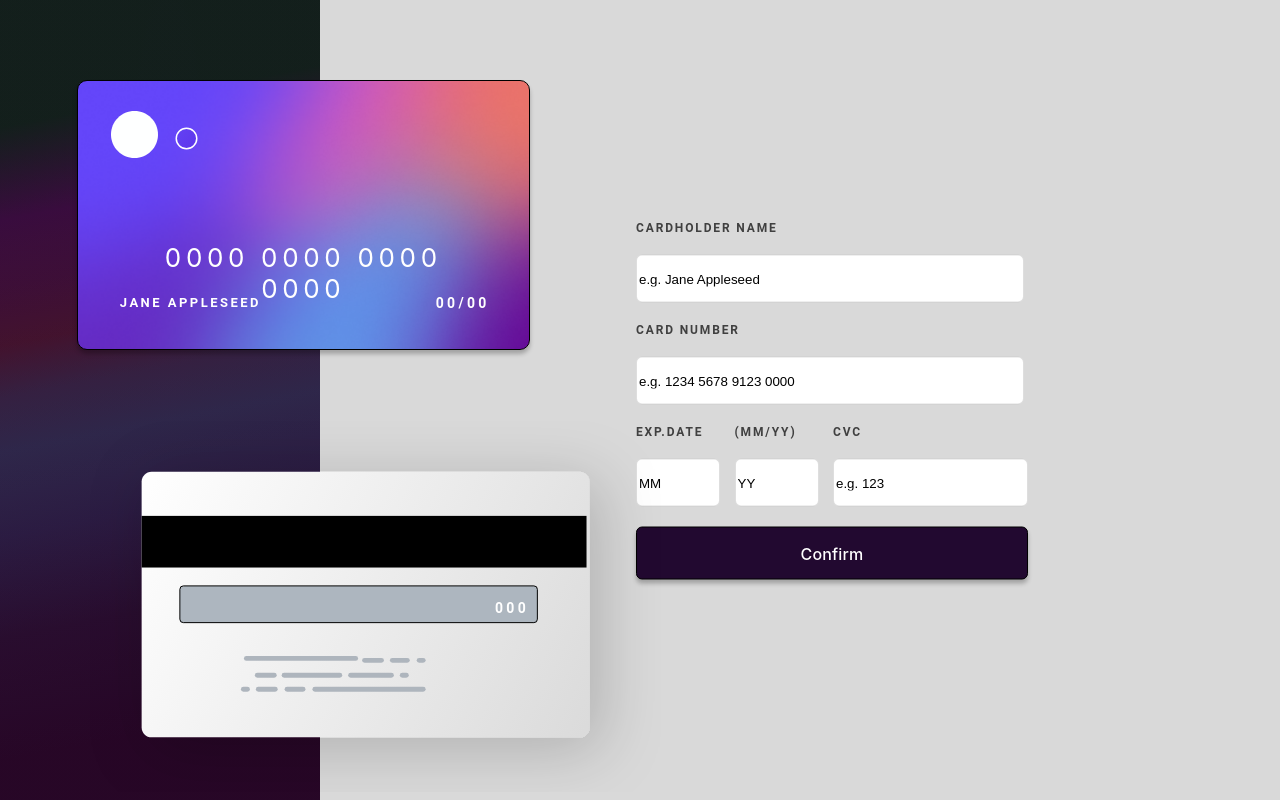
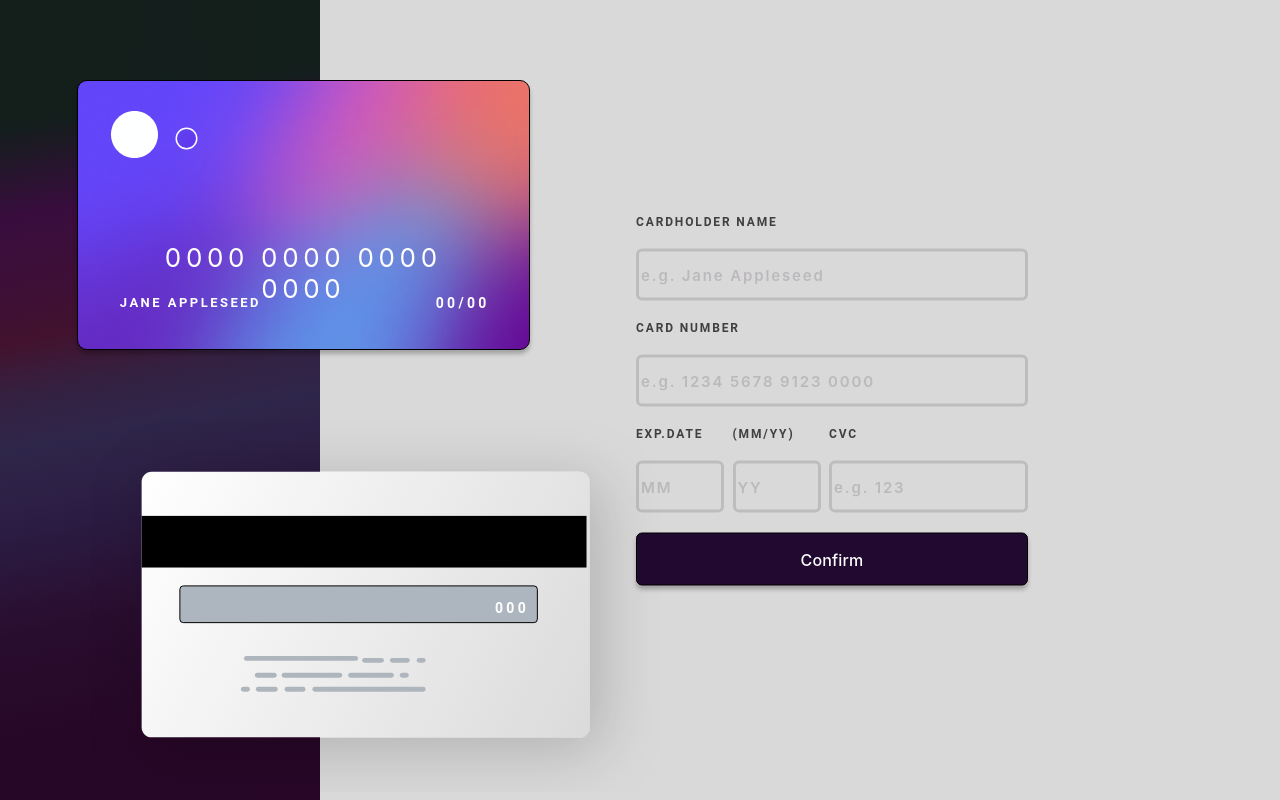
Before and after one commit to AJIT-KUMAR-PANDIT/credit-card-generator-in-react, a React (Create React App) app in the folder credit-debit-card/: page / in a window 1280 px wide. Built offline with nearby package versions, Linux system fonts and the light colour scheme.

Commit message:
v  1.3.3

```diff
--- a/credit-debit-card/src/components/Form/Form.css
+++ b/credit-debit-card/src/components/Form/Form.css
@@ -19,11 +19,23 @@
 .form-input {
   border-radius: 0.375rem;
   border: 1px solid rgba(0, 0, 0, 0.13);
-  background: #fff;
 
   width: 23.875rem;
   height: 2.75rem;
   flex-shrink: 0;
+
+  border-radius: 6px;
+  border: 3px solid rgba(0, 0, 0, 0.13);
+  background: #ffffff00;
+
+  /* text */
+  color: #bbb9bc;
+  font-family: Inter;
+  font-size: 15px;
+  font-style: normal;
+  font-weight: 600;
+  line-height: normal;
+  letter-spacing: 1.875px;
 }
 
 .Flx {
@@ -34,11 +46,23 @@
 .Flx1 {
   border-radius: 0.375rem;
   border: 1px solid rgba(0, 0, 0, 0.13);
-  background: #fff;
 
   width: 4.875rem;
   height: 2.75rem;
   flex-shrink: 0;
+
+  border-radius: 6px;
+  border: 3px solid rgba(0, 0, 0, 0.13);
+  background: #ffffff00;
+
+  /* text */
+  color: #bbb9bc;
+  font-family: Inter;
+  font-size: 15px;
+  font-style: normal;
+  font-weight: 600;
+  line-height: normal;
+  letter-spacing: 1.875px;
 }
 
 .Flx2 {
@@ -47,7 +71,19 @@
   flex-shrink: 0;
   border-radius: 0.375rem;
   border: 1px solid rgba(0, 0, 0, 0.13);
-  background: #fff;
+
+  border-radius: 6px;
+  border: 3px solid rgba(0, 0, 0, 0.13);
+  background: #ffffff00;
+
+  /* text */
+  color: #bbb9bc;
+  font-family: Inter;
+  font-size: 15px;
+  font-style: normal;
+  font-weight: 600;
+  line-height: normal;
+  letter-spacing: 1.875px;
 }
 
 .Flx3 {
@@ -56,7 +92,19 @@
   flex-shrink: 0;
   border-radius: 0.375rem;
   border: 1px solid rgba(0, 0, 0, 0.13);
-  background: #fff;
+
+  border-radius: 6px;
+  border: 3px solid rgba(0, 0, 0, 0.13);
+  background: #ffffff00;
+
+  /* text */
+  color: #bbb9bc;
+  font-family: Inter;
+  font-size: 15px;
+  font-style: normal;
+  font-weight: 600;
+  line-height: normal;
+  letter-spacing: 1.875px;
 }
 
 .Form-Button {
```
